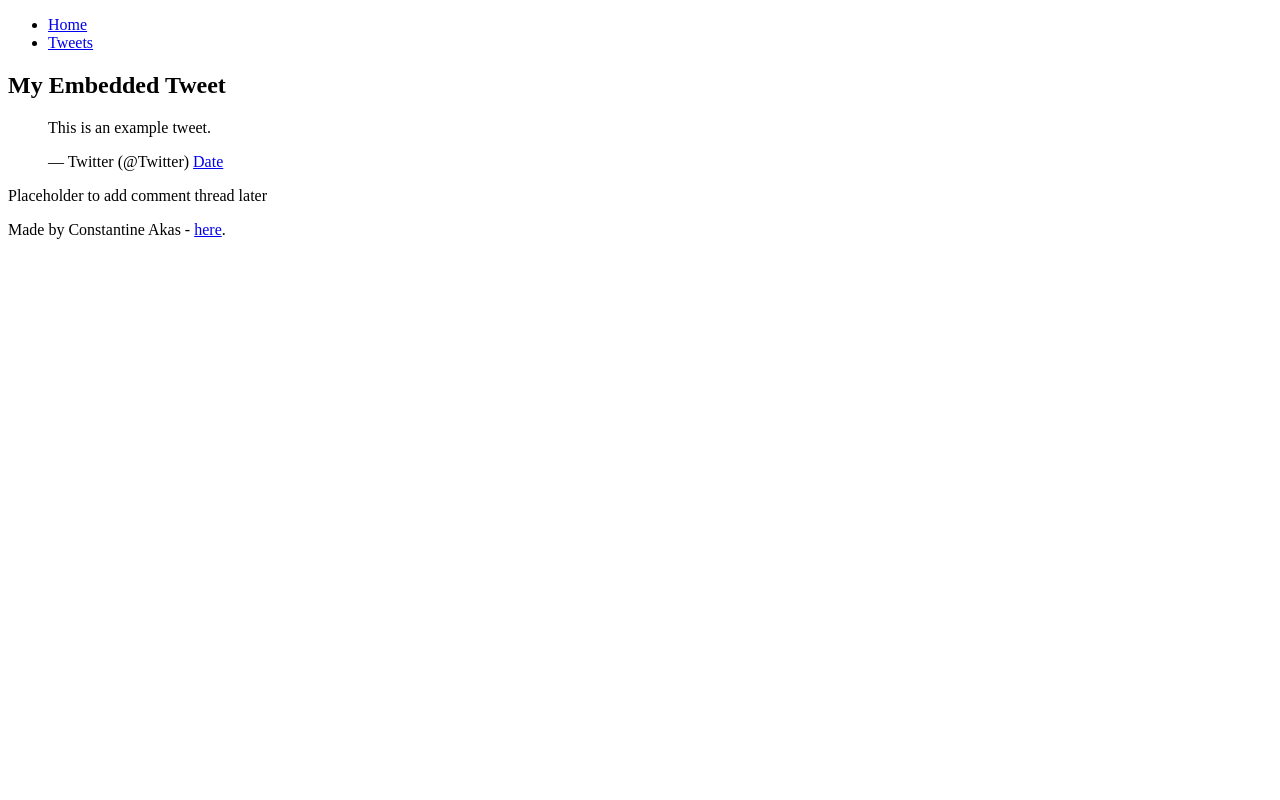
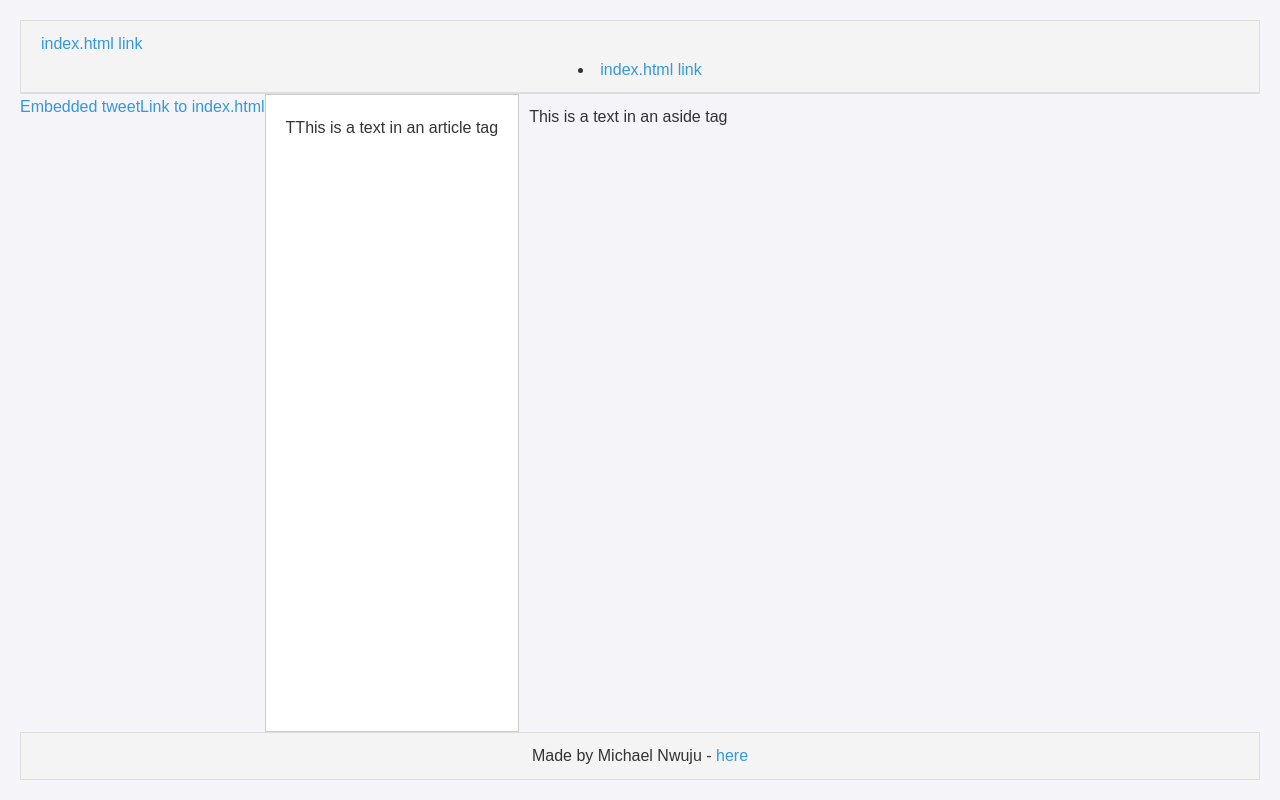
Before and after one commit to codestantceasar/alu-web-development, a plain HTML site: page css_basic/tweets.html in a window 1280 px wide. Drawn offline with Linux system fonts and the light colour scheme.

Commit message:
Update tweets.html

```diff
--- a/css_basic/tweets.html
+++ b/css_basic/tweets.html
@@ -1,40 +1,29 @@
+
 <!DOCTYPE html>
-<html lang="en">
 <head>
     <meta charset="UTF-8">
-    <meta name="viewport" content="width=device-width, initial-scale=1.0">
-    <title>Tweets</title>
+    <title>This is the Title</title>
+    <link href="base.css" rel="stylesheet">
+    <link href="styles.css" rel="stylesheet">
 </head>
 <body>
-    <!-- Header Section -->
     <header>
-        <ul>
-            <li><a href="index.html">Home</a></li>
-            <li><a href="tweets.html">Tweets</a></li>
-        </ul>
+    <ul> <a href="html_basic/index.html"> index.html link</a> </ul>
+    <li> <a href="html_basic/index.html"> index.html link</a> </li>
+
     </header>
-
-    <!-- Main Section -->
 <main>
-        <!-- Article Section -->
+   <a href="https://x.com/jameslaurents/status/1833838090571657479">Embedded tweet</a>
+     <a href="html_basic/index.html">Link to index.html</a>
      <article>
-            <h1>My Embedded Tweet</h1>
-            <blockquote class="twitter-tweet">
-                <p lang="en" dir="ltr">This is an example tweet.</p>
-                &mdash; Twitter (@Twitter) <a href="https://twitter.com/Twitter/status/1234567890123456789">Date</a>
-            </blockquote>
-            <script async src="https://platform.twitter.com/widgets.js" charset="utf-8"></script>
+TThis is a text in an article tag
      </article>
-
-        <!-- Aside Section -->
      <aside>
-            <p>Placeholder to add comment thread later</p>
+        This is a text in an aside tag
      </aside>
 </main>
-
-    <!-- Footer Section -->
 <footer>
-        <p>Made by Constantine Akas - <a href="https://your-link.com" target="_blank">here</a>.</p>
+    Made by Michael Nwuju - <a href="https://linkedin.com/in/michael-nwuju" target="_blank">here</a>
 </footer>
 </body>
 </html>
```
Lines whose indentation alone changed are shown as unchanged.
